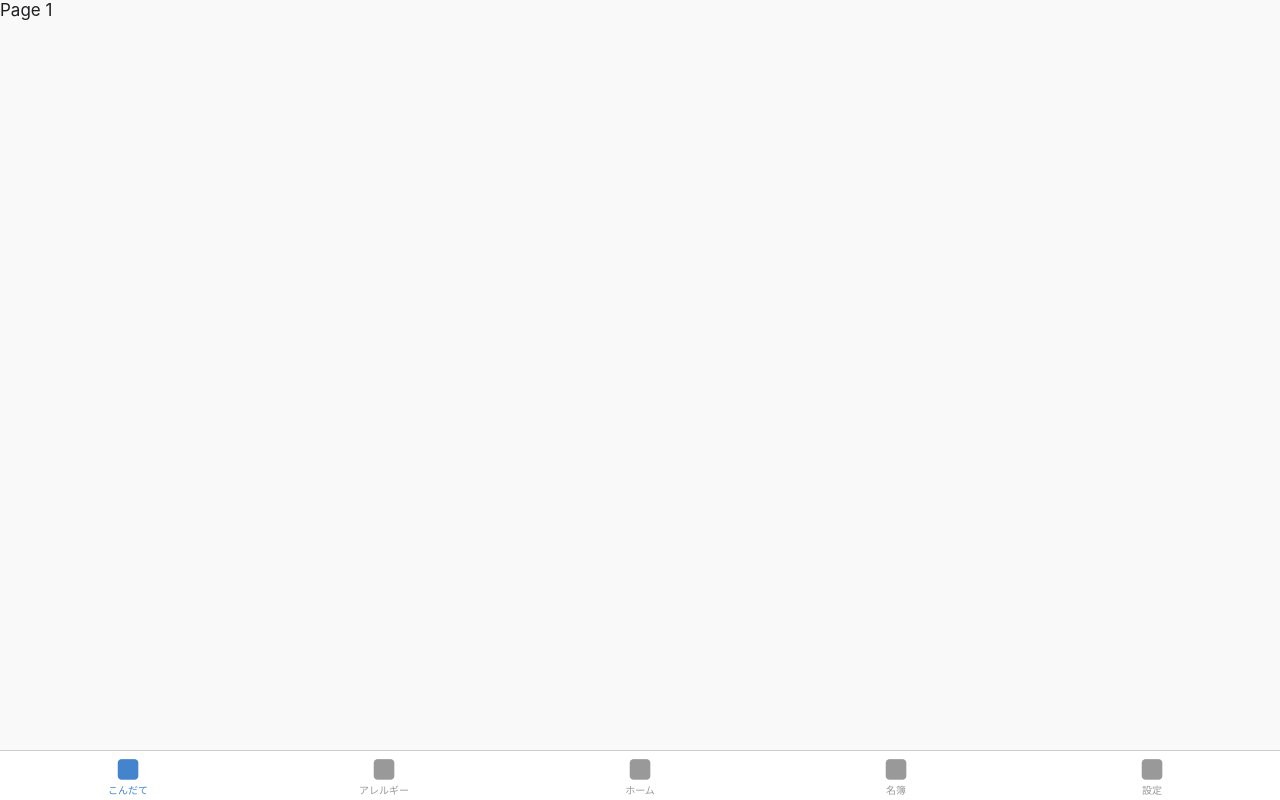
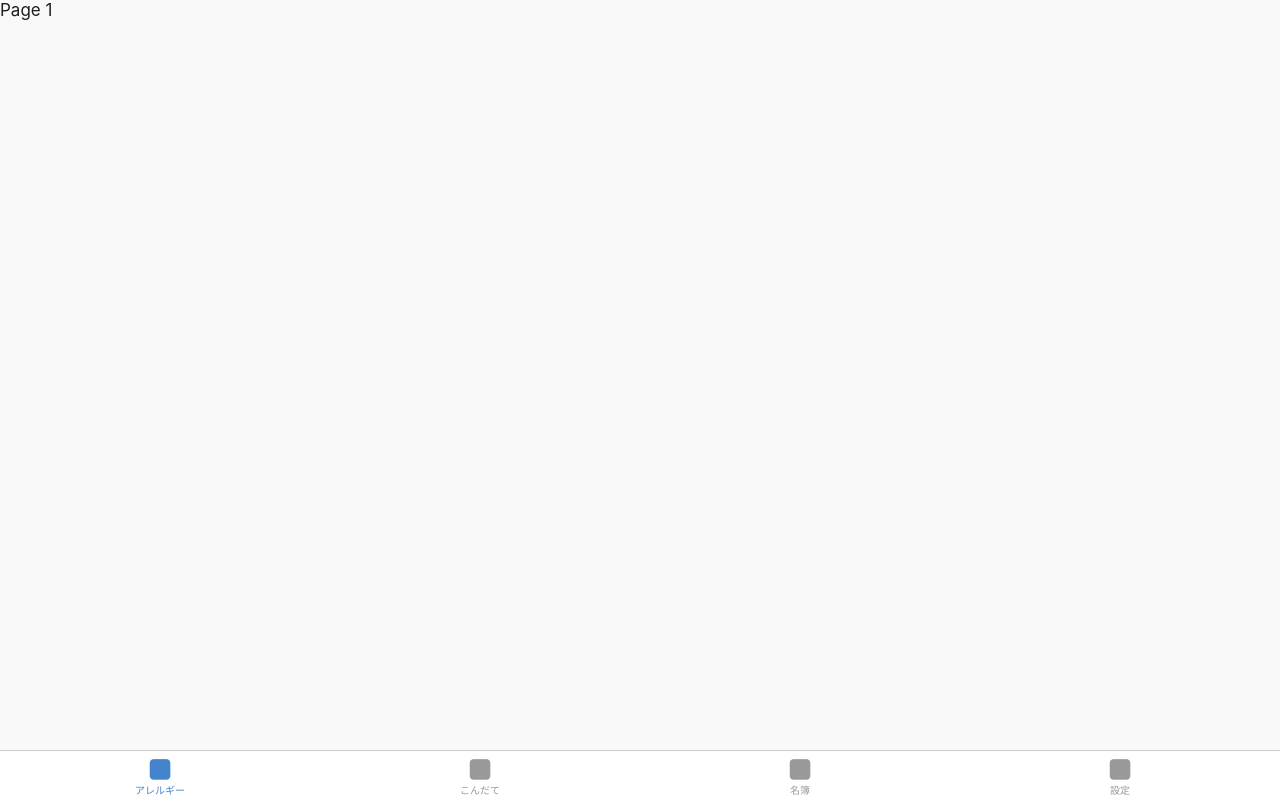
Before and after one commit to sassy-baby/AllergyChecker, a browser extension: page www/index.html in a window 1280 px wide. Drawn offline with Linux system fonts and the light colour scheme.

Commit message:
メニューボタンの配置変更

```diff
--- a/www/index.html
+++ b/www/index.html
@@ -26,9 +26,8 @@
 <body>
     <ons-page ng-controller="AppController as app">
         <ons-tabbar>
-          <ons-tab page="page1.html" label="こんだて" icon="square" active="true"></ons-tab>
-          <ons-tab page="page2.html" label="アレルギー" icon="square"></ons-tab>
-          <ons-tab page="page2.html" label="ホーム" icon="square"></ons-tab>
+          <ons-tab page="page1.html" label="アレルギー" icon="square" active="true"></ons-tab>
+          <ons-tab page="page2.html" label="こんだて" icon="square"></ons-tab>
           <ons-tab page="page2.html" label="名簿" icon="square"></ons-tab>
           <ons-tab page="page2.html" label="設定" icon="square"></ons-tab>
         </ons-tabbar>
```
